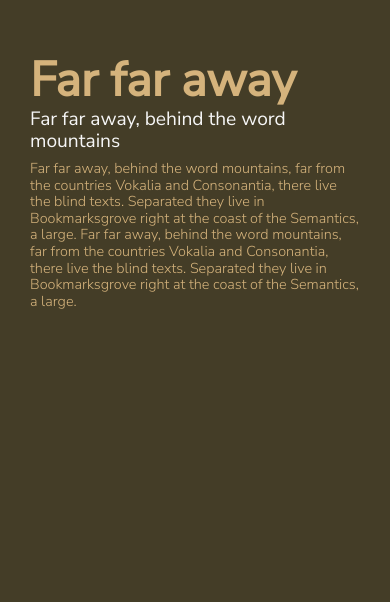
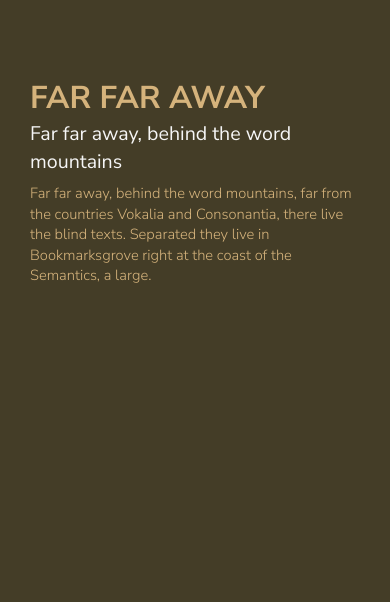
Before and after one commit to alex-ahl/react-typescript-styled-components-template, a React (Vite) app: page / in a window 390 px wide. Shown: the part 241-843 px from the top of the page. Built offline with nearby package versions, Linux system fonts and the light colour scheme.

Commit message:
Responsiveness

```diff
--- a/index.html
+++ b/index.html
@@ -8,7 +8,7 @@
 
     <link rel="preconnect" href="https://fonts.googleapis.com" />
     <link rel="preconnect" href="https://fonts.gstatic.com" crossorigin />
-    <link href="https://fonts.googleapis.com/css2?family=Nunito+Sans:wght@300;400&display=swap" rel="stylesheet" />
+    <link href="https://fonts.googleapis.com/css2?family=Nunito+Sans:wght@300;400;700&display=swap" rel="stylesheet" />
   </head>
 
   <body>
--- a/src/assets/strings.ts
+++ b/src/assets/strings.ts
@@ -1,4 +1,4 @@
 export const SHORT_TEXT = 'Far far away'
 export const MEDIUM_TEXT = 'Far far away, behind the word mountains'
 export const LONG_TEXT =
-  'Far far away, behind the word mountains, far from the countries Vokalia and Consonantia, there live the blind texts. Separated they live in Bookmarksgrove right at the coast of the Semantics, a large. Far far away, behind the word mountains, far from the countries Vokalia and Consonantia, there live the blind texts. Separated they live in Bookmarksgrove right at the coast of the Semantics, a large.'
+  'Far far away, behind the word mountains, far from the countries Vokalia and Consonantia, there live the blind texts. Separated they live in Bookmarksgrove right at the coast of the Semantics, a large.'
--- a/src/components/Text.tsx
+++ b/src/components/Text.tsx
@@ -1,5 +1,6 @@
 import { FC } from 'react'
-import styled from 'styled-components'
+import styled, { css } from 'styled-components'
+import { device } from 'styles/breakpoints'
 
 interface TextProps {
   headline: string
@@ -10,7 +11,7 @@ interface TextProps {
 export const Text: FC<TextProps> = ({ headline, intro, text }) => {
   return (
     <TextWrapper>
-      <Headline>{headline}</Headline>
+      <Headline>{headline.toUpperCase()}</Headline>
       <Introduction>{intro}</Introduction>
       <TextStyle>{text}</TextStyle>
     </TextWrapper>
@@ -24,19 +25,102 @@ const TextWrapper = styled.div`
   padding: 30px;
 `
 
+const maxWidth = css`
+  max-width: 550px;
+`
+
 const Headline = styled.h2`
-  font-size: ${({ theme }) => theme.fontSizes.extraLarge};
+  font-weight: ${({ theme }) => theme.fontWeights.bold};
+  font-size: ${({ theme }) => theme.fontSizes.xxl};
+
+  @media only screen and (${device.xxl}) {
+    font-size: ${({ theme }) => theme.fontSizes.large};
+  }
+
+  @media only screen and (${device.xl}) {
+    font-size: ${({ theme }) => theme.fontSizes.xl};
+  }
+
+  @media only screen and (${device.lg}) {
+    font-size: ${({ theme }) => theme.fontSizes.large};
+  }
+
+  @media only screen and (${device.md}) {
+    font-size: ${({ theme }) => theme.fontSizes.large};
+  }
+
+  @media only screen and (${device.md}) and (orientation: landscape) {
+    font-size: ${({ theme }) => theme.fontSizes.medium};
+  }
+
+  @media only screen and (${device.sm}) {
+    font-size: ${({ theme }) => theme.fontSizes.large};
+  }
 `
 
 const Introduction = styled.span`
   color: ${({ theme }) => theme.colors.smoke};
-  font-size: ${({ theme }) => theme.fontSizes.medium};
   margin-bottom: 8px;
+  font-size: ${({ theme }) => theme.fontSizes.xl};
+
+  @media only screen and (${device.xxl}) {
+    font-size: ${({ theme }) => theme.fontSizes.small};
+  }
+
+  @media only screen and (${device.xl}) {
+    font-size: ${({ theme }) => theme.fontSizes.small};
+  }
+
+  @media only screen and (${device.lg}) {
+    font-size: ${({ theme }) => theme.fontSizes.small};
+  }
+
+  @media only screen and (${device.md}) {
+    font-size: ${({ theme }) => theme.fontSizes.xs};
+  }
+
+  @media only screen and (${device.md}) and (orientation: landscape) {
+    font-size: ${({ theme }) => theme.fontSizes.small};
+  }
+
+  @media only screen and (${device.sm}) {
+    font-size: ${({ theme }) => theme.fontSizes.small};
+  }
 `
 
 const TextStyle = styled.p`
-  font-size: ${({ theme }) => theme.fontSizes.small};
-  max-width: 500px;
   color: ${({ theme }) => theme.colors.main};
   font-weight: ${({ theme }) => theme.fontWeights.light};
+  font-size: ${({ theme }) => theme.fontSizes.large};
+  max-width: 700px;
+
+  @media only screen and (${device.xxl}) {
+    font-size: ${({ theme }) => theme.fontSizes.xxs};
+    ${maxWidth}
+  }
+
+  @media only screen and (${device.xl}) {
+    font-size: ${({ theme }) => theme.fontSizes.xs};
+    ${maxWidth}
+  }
+
+  @media only screen and (${device.lg}) {
+    font-size: ${({ theme }) => theme.fontSizes.xxs};
+    ${maxWidth}
+  }
+
+  @media only screen and (${device.md}) {
+    font-size: ${({ theme }) => theme.fontSizes.xxs};
+    ${maxWidth}
+  }
+
+  @media only screen and (${device.md}) and (orientation: landscape) {
+    font-size: ${({ theme }) => theme.fontSizes.xxs};
+    ${maxWidth}
+  }
+
+  @media only screen and (${device.sm}) {
+    font-size: ${({ theme }) => theme.fontSizes.xxs};
+    ${maxWidth}
+  }
 `
--- a/src/styles/global.ts
+++ b/src/styles/global.ts
@@ -13,17 +13,13 @@ export default createGlobalStyle`
 
     html {
         scroll-snap-type: y mandatory;
-        font-size: 16px;
+        font-size: 70px;
     }
-
-
 
     body {
         font-family: ${({ theme }) => theme.fonts}, sans-serif;
-        font-size: ${({ theme }) => theme.fontSizes.medium};
         color: ${({ theme }) => theme.colors.main};
         background-color: ${({ theme }) => theme.colors.secondary};
+        line-height: 1.4;
     }
-
-
 `
--- a/src/styles/theme.ts
+++ b/src/styles/theme.ts
@@ -13,8 +13,16 @@ const theme: DefaultTheme = {
     smoke: '#f6f6f6',
     black: '#4B4B4B',
   },
-  fontSizes: { extraLarge: '3rem', large: '2rem', medium: '1.2rem', small: '0.9rem', extraSmall: '0.5rem' },
-  fontWeights: { regular: 400, light: 300 },
+  fontSizes: {
+    xxl: '1.0rem',
+    xl: '0.6rem',
+    large: '0.45rem',
+    medium: '0.4rem',
+    small: '0.28rem',
+    xs: '0.25rem',
+    xxs: '0.21rem',
+  },
+  fontWeights: { light: 300, regular: 400, bold: 700 },
   fonts: ['Nunito Sans'],
   imageSizes: { large: '1920w', medium: '1366w', small: '750w' },
 }
```
Also changed, not shown: src/types/styled.d.ts (+5 -3 lines).
